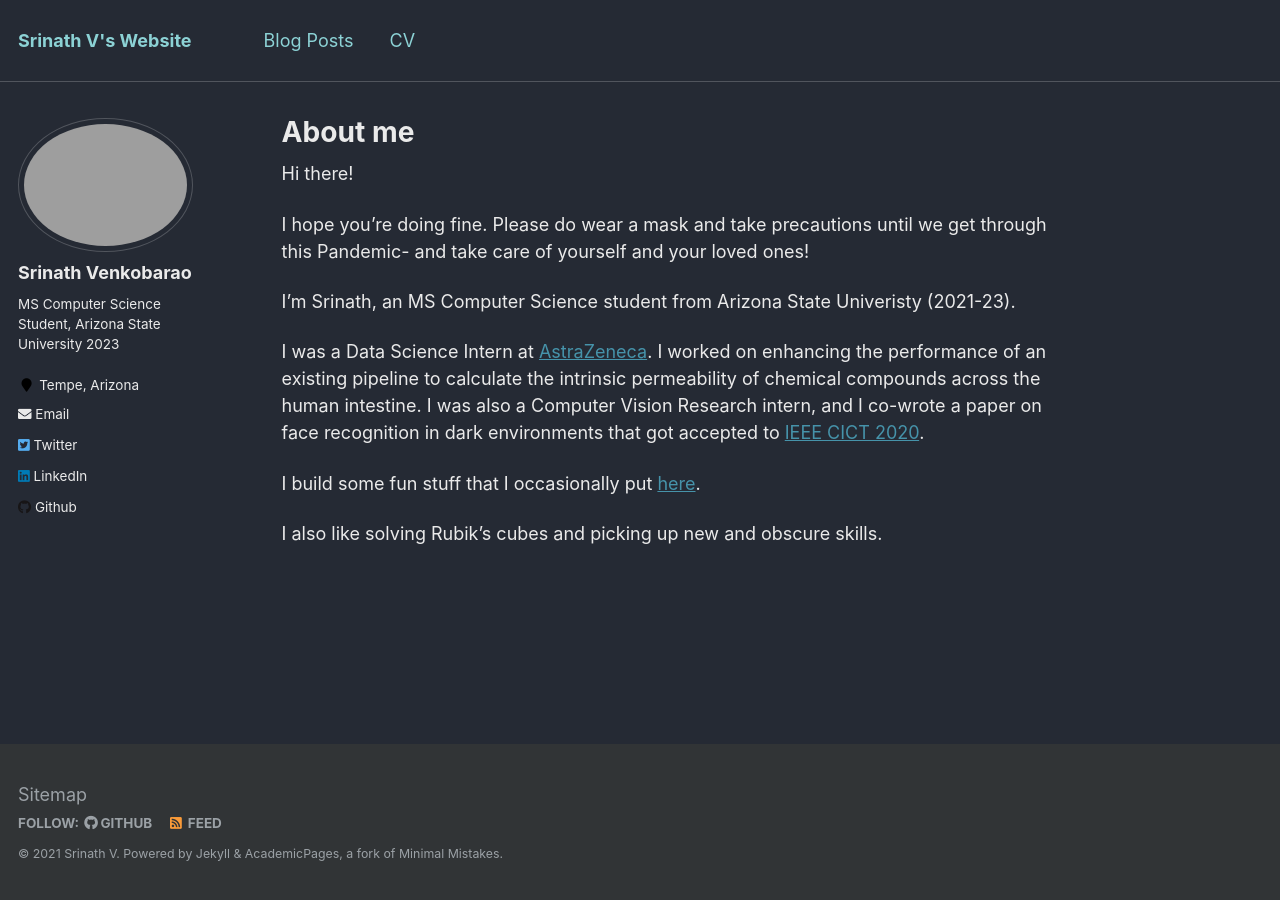
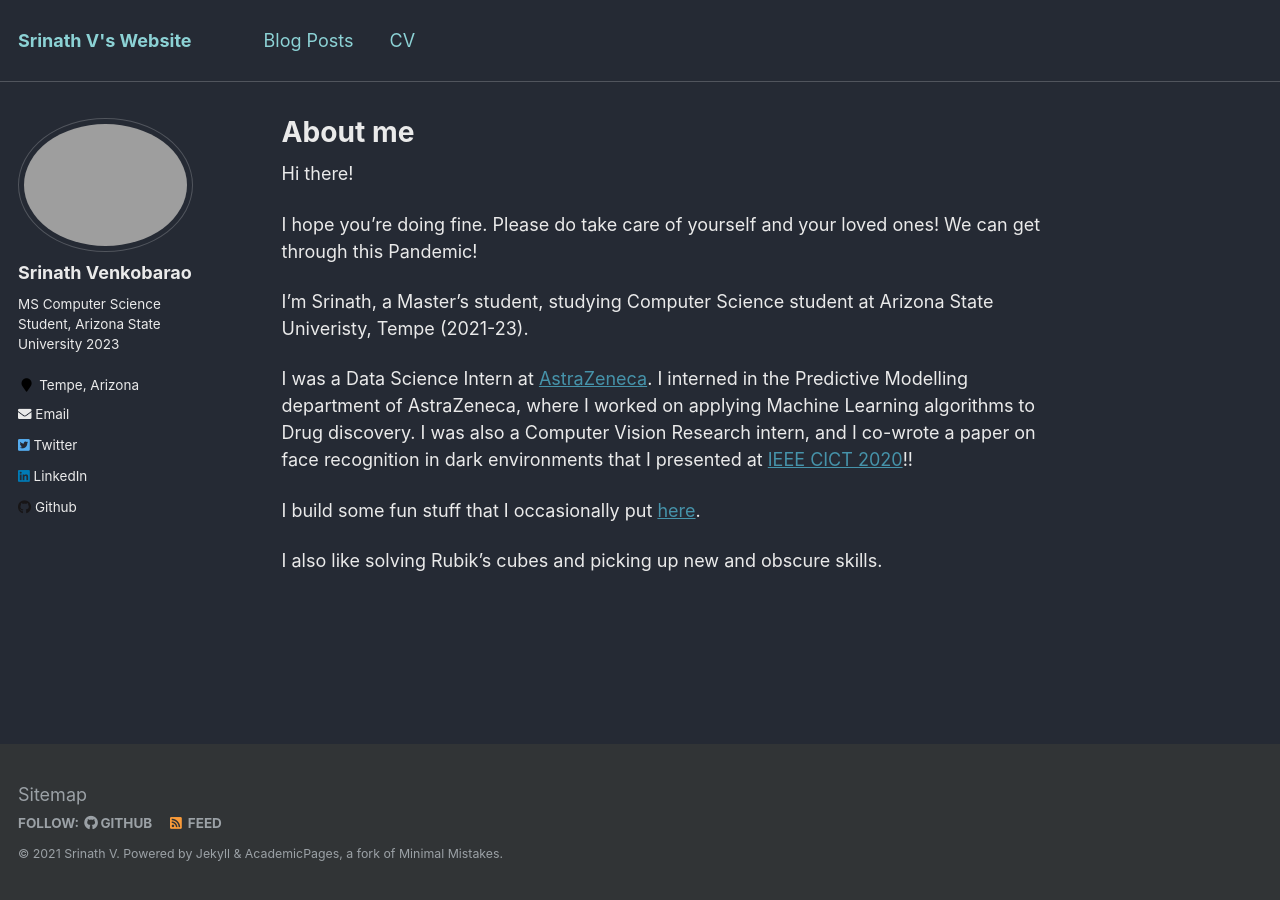
Before and after one commit to srinathvrao/srinathvrao.github.io, a Jekyll site: the page built from _pages/about.md, in a window 1280 px wide. Built offline with Jekyll 4.4.1, drawn with Linux system fonts in a browser that asks for light colours.

Commit message:
Update about.md

```diff
--- a/_pages/about.md
+++ b/_pages/about.md
@@ -10,11 +10,11 @@ redirect_from:
 
 Hi there!
 
-I hope you're doing fine. Please do wear a mask and take precautions until we get through this Pandemic- and take care of yourself and your loved ones!
+I hope you're doing fine. Please do take care of yourself and your loved ones! We can get through this Pandemic!
 
-I'm Srinath, an MS Computer Science student from Arizona State Univeristy (2021-23).
+I'm Srinath, a Master's student, studying Computer Science student at Arizona State Univeristy, Tempe (2021-23).
 
-I was a Data Science Intern at [AstraZeneca](https://www.linkedin.com/company/astrazeneca/). I worked on enhancing the performance of an existing pipeline to calculate the intrinsic permeability of chemical compounds across the human intestine. I was also a Computer Vision Research intern, and I co-wrote a paper on face recognition in dark environments that got accepted to [IEEE CICT 2020](https://ieeexplore.ieee.org/document/9312106).
+I was a Data Science Intern at [AstraZeneca](https://www.linkedin.com/company/astrazeneca/). I interned in the Predictive Modelling department of AstraZeneca, where I worked on applying Machine Learning algorithms to Drug discovery. I was also a Computer Vision Research intern, and I co-wrote a paper on face recognition in dark environments that I presented at [IEEE CICT 2020](https://ieeexplore.ieee.org/document/9312106)!!
 
 I build some fun stuff that I occasionally put [here](https://srinathvrao.github.io/year-archive/).
 
```
